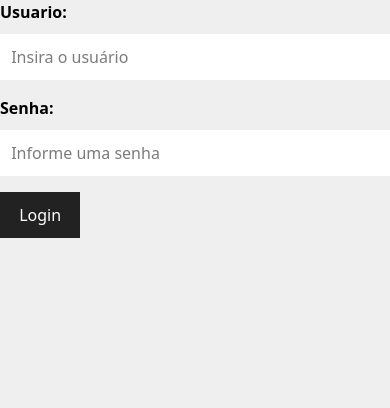
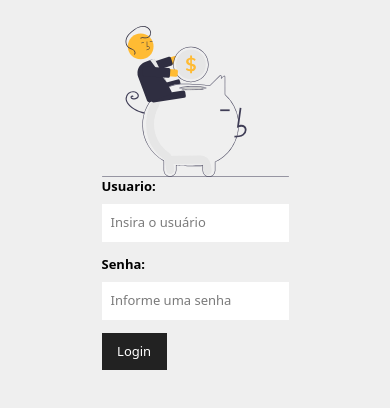
Before and after one commit to evandrofelimberti/webkeyappfront, a React (Create React App) app: page /newproject in a window 390 px wide. Shown: the top 408 px of the page. Built offline with nearby package versions, Linux system fonts and the light colour scheme; the HTML template or start-up script is replaced by a standard one.

Commit message:
login css

```diff
--- a/src/App.js
+++ b/src/App.js
@@ -15,7 +15,7 @@ import UseToken from './components/layout/UseToken'
 
 function App() {
 
-  const { token, setToken } = UseToken();
+  const { token, setToken } = useState();
 
   if(!token) {
     return <Login setToken={setToken} />
--- a/src/components/layout/Login.js
+++ b/src/components/layout/Login.js
@@ -3,6 +3,7 @@ import Input from "../form/Input";
 import SubmitButton from "../form/SubmitButton";
 import styles from './Login.module.css'
 import React, { useState } from 'react';
+import savings from '../../img/savings.svg'
 
 
 async function loginUser(credentials) {
@@ -30,7 +31,8 @@ function Login({ setToken }){
       }
 
     return(
-<div >
+        <div className={styles.login_container}>
+        <img src={savings} alt='Costs' />
         <form onSubmit={handleSubmit}>
             <Input
                 type="text"
@@ -50,7 +52,6 @@ function Login({ setToken }){
         <SubmitButton text={"Login"}/>
         </form>
         </div>
-
   )
 }
 
--- a/src/components/layout/Login.module.css
+++ b/src/components/layout/Login.module.css
@@ -1,22 +1,14 @@
-.newproject_container {
-    width: 100%;
-    margin: 0 auto;
-    padding: 0.1em;
-}
-
-.newproject_container h1{
-    margin-bottom: 0.5em;
-}
-
-.newproject_container p{
-    color: #7b7b7b;
+.login_container {
+    width: 300px;
+    margin: 2em auto;
+    padding: .5em;
 }
 
 @media (max-width: 450px) {
-    .newproject_container {
-        width: 100%;
-        margin: 0 auto;
-        padding: 0.1em;
+    .login_container {
+        width: 200px;
+        margin: 1.5em auto;
+        padding: .5em;
         font-size: small;
     }
     }
```
Lines whose indentation alone changed are shown as unchanged.
